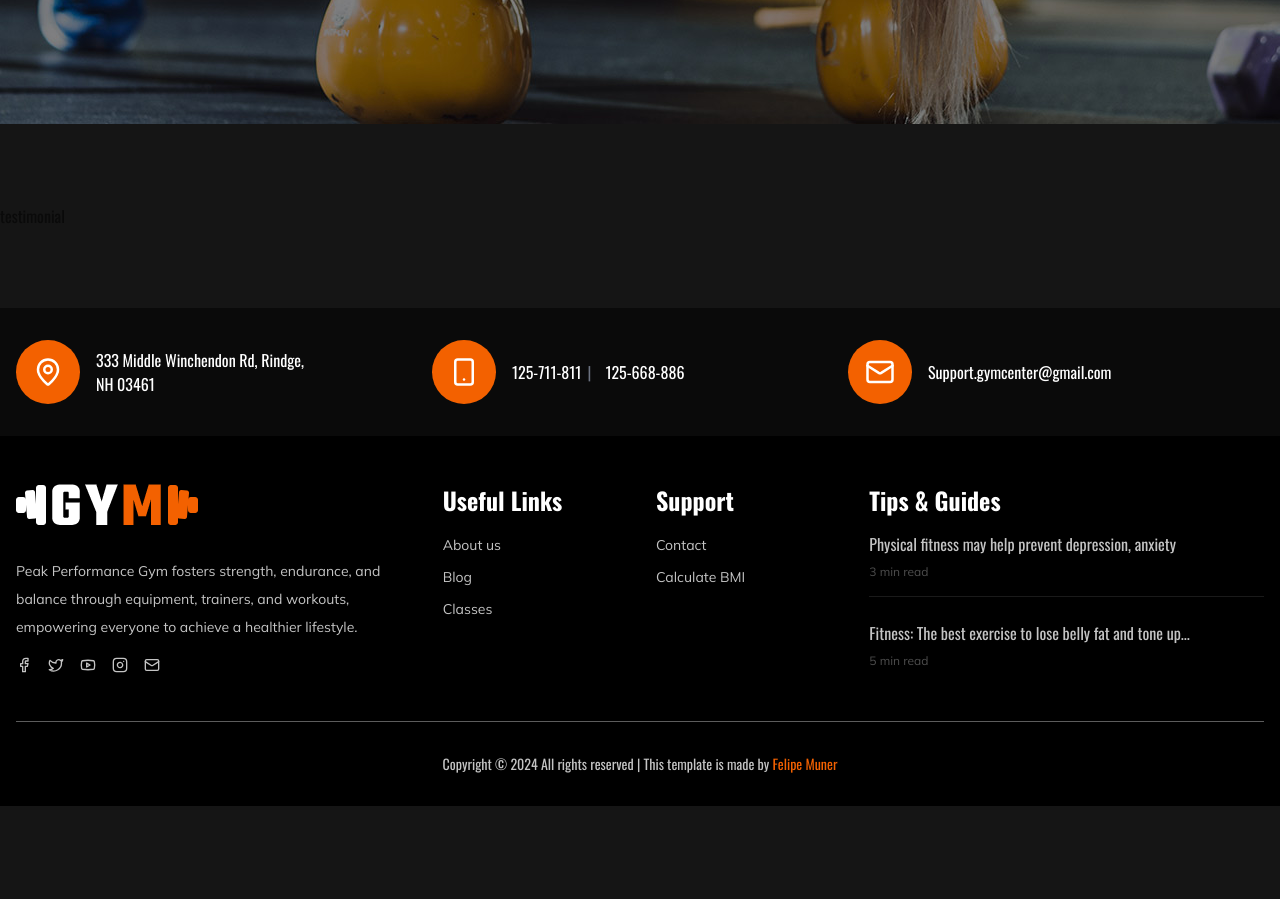
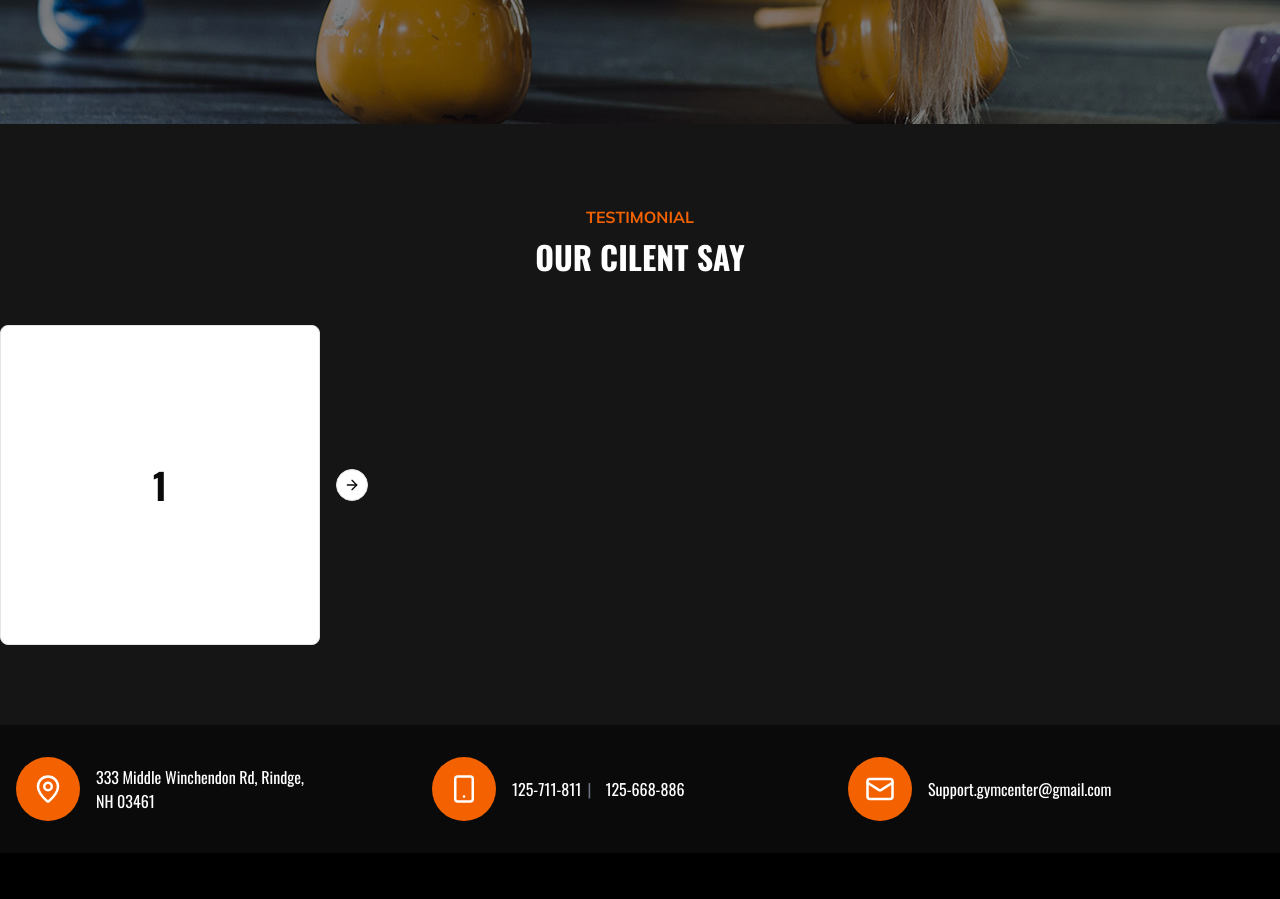
Before and after one commit to felipe-muner/podium-gym, a Next.js app: page /about-us in a window 1280 px wide. Shown: the part 1660-2559 px from the top of the page. Before the commit the page ends 2466 px from the top, so only its background shows below. Built offline with nearby package versions, Linux system fonts and the light colour scheme.

Commit message:
feat: testimonial

```diff
--- a/components/Registration/Registration.tsx
+++ b/components/Registration/Registration.tsx
@@ -1,4 +1,5 @@
 import React from 'react';
+import { Cta } from '../Cta';
 
 const Registration = () => {
   return (
@@ -15,12 +16,7 @@ const Registration = () => {
             <div className="text-brand-gray-light text-xl uppercase mb-12 font-mulish font-bold">
               Where health, beauty, and fitness meet.
             </div>
-            <a
-              href="#"
-              className="font-mulish inline-block bg-transparent border-2 border-brand-orange text-white py-4 font-bold px-8 text-sm hover:bg-brand-orange hover:text-white transition uppercase tracking-[2px]"
-            >
-              Appointment
-            </a>
+            <Cta href='/' label='appointment' />
           </div>
         </div>
       </div>
--- a/components/Testimonial/Testimonial.tsx
+++ b/components/Testimonial/Testimonial.tsx
@@ -1,9 +1,33 @@
 import React from "react";
+import { TitleSection } from "../TitleSection";
+import { Card, CardContent } from "@/components/ui/card"
+import {
+  Carousel,
+  CarouselContent,
+  CarouselItem,
+  CarouselNext,
+  CarouselPrevious,
+} from "@/components/ui/carousel"
 
 const Testimonial: React.FC = () => {
   return (
-    <section className="bg-brand-background-2 py-20 w-full">
-      testimonial
+    <section className="bg-brand-background-2 py-20 w-full mx-auto">
+      <TitleSection subtitle="Testimonial" title="Our cilent say" />
+      <Carousel className="w-full max-w-xs">
+        <CarouselContent>
+          {Array.from({ length: 5 }).map((_, index) => (
+            <CarouselItem key={index}>
+              <Card>
+                <CardContent className="flex aspect-square items-center justify-center p-6">
+                  <span className="text-4xl font-semibold">{index + 1}</span>
+                </CardContent>
+              </Card>
+            </CarouselItem>
+          ))}
+        </CarouselContent>
+        <CarouselPrevious />
+        <CarouselNext />
+      </Carousel>
     </section>
   );
 };
```
Also changed, not shown: public/img/testimonial/testimonial-1.jpg (added), public/img/testimonial/testimonial-2.jpg (added).
